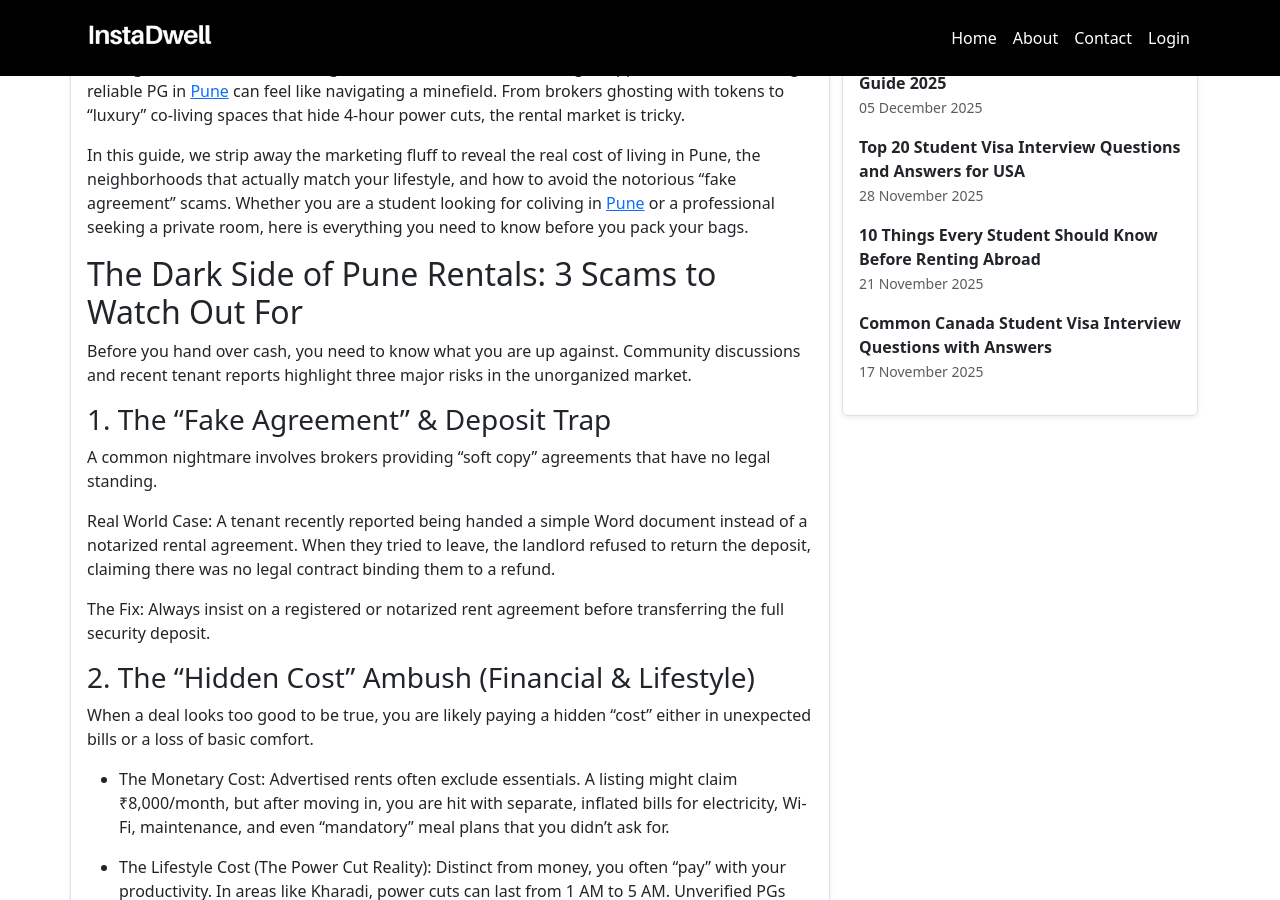
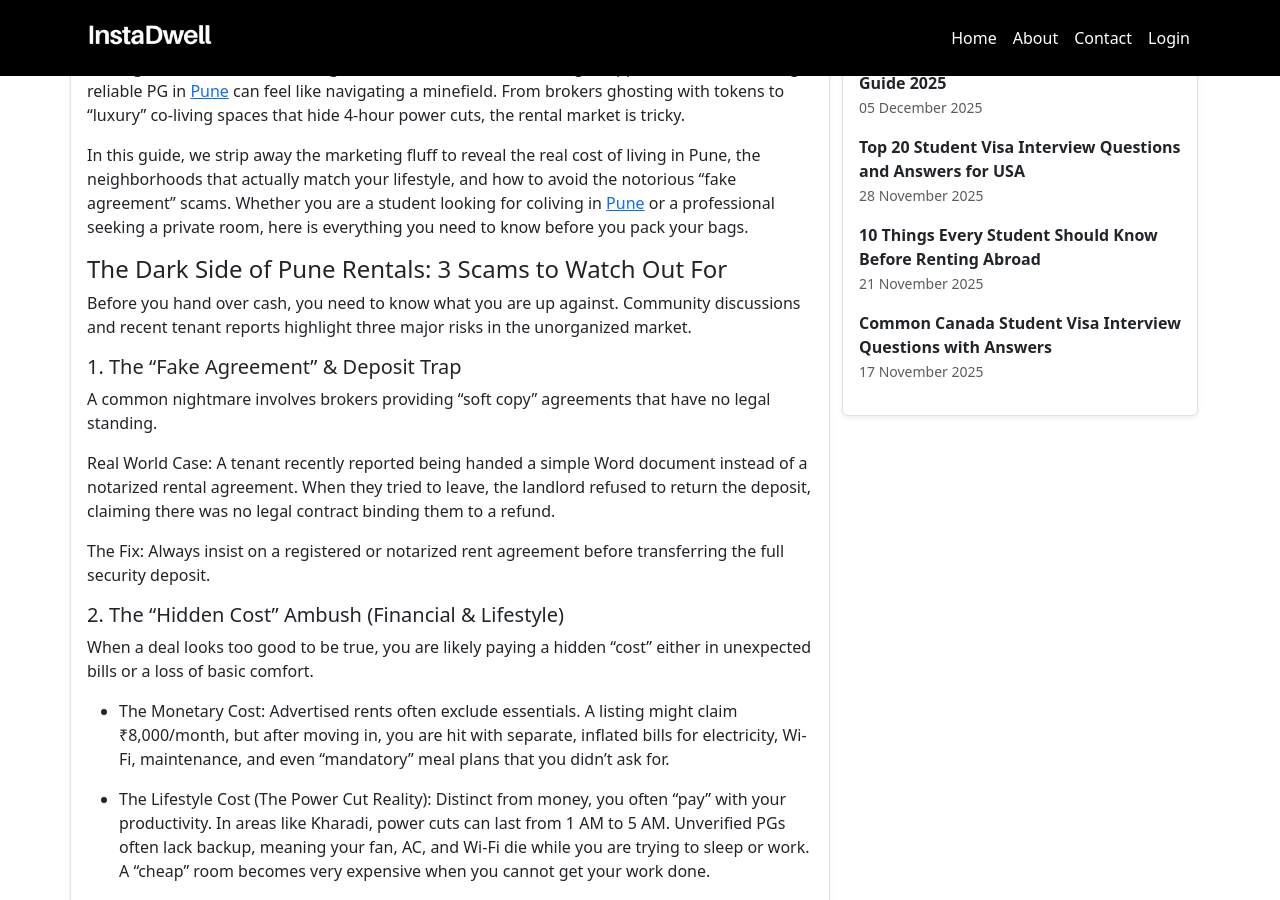
Before and after one commit to instadw/instadwell-blog, a Jekyll site: the page built from _posts/2025-12-01-how-to-find-a-safe-pg-in-pune-without-scams.md, in a window 1280 px wide and 900 px high, scrolled down 602 px. Built offline with Jekyll 4.4.1, drawn with Linux system fonts in a browser that asks for light colours.

```diff
--- a/_posts/2025-12-01-how-to-find-a-safe-pg-in-pune-without-scams.md
+++ b/_posts/2025-12-01-how-to-find-a-safe-pg-in-pune-without-scams.md
@@ -13,11 +13,11 @@ Moving to Pune offers an exciting mix of student life and booming IT opportuniti
 
 In this guide, we strip away the marketing fluff to reveal the real cost of living in Pune, the neighborhoods that actually match your lifestyle, and how to avoid the notorious "fake agreement" scams. Whether you are a student looking for coliving in [Pune](https://instadwell.com/search?country=india&lat=18.5204&lng=73.8567&location=pune) or a professional seeking a private room, here is everything you need to know before you pack your bags.
 
-## The Dark Side of Pune Rentals: 3 Scams to Watch Out For
+#### The Dark Side of Pune Rentals: 3 Scams to Watch Out For
 
 Before you hand over cash, you need to know what you are up against. Community discussions and recent tenant reports highlight three major risks in the unorganized market.
 
-### 1. The "Fake Agreement" & Deposit Trap
+##### 1. The "Fake Agreement" & Deposit Trap
 
 A common nightmare involves brokers providing "soft copy" agreements that have no legal standing.
 
@@ -25,7 +25,7 @@ Real World Case: A tenant recently reported being handed a simple Word document
 
 The Fix: Always insist on a registered or notarized rent agreement before transferring the full security deposit.
 
-### 2. The "Hidden Cost" Ambush (Financial & Lifestyle)
+##### 2. The "Hidden Cost" Ambush (Financial & Lifestyle)
 
 When a deal looks too good to be true, you are likely paying a hidden "cost" either in unexpected bills or a loss of basic comfort.
 
@@ -34,18 +34,18 @@ When a deal looks too good to be true, you are likely paying a hidden "cost" eit
 -   The Lifestyle Cost (The Power Cut Reality): Distinct from money, you often "pay" with your productivity. In areas like Kharadi, power cuts can last from 1 AM to 5 AM. Unverified PGs often lack backup, meaning your fan, AC, and Wi-Fi die while you are trying to sleep or work. A "cheap" room becomes very expensive when you cannot get your work done.
 
 
-### 3. The "No Bachelors" Last-Minute Shock
+##### 3. The "No Bachelors" Last-Minute Shock
 
 Unverified brokers often take a token amount, promising that a society allows bachelors. On moving day, the Society Management stops you at the gate.
 
 Tenant Insight: One user shared that after paying brokerage, the society guard refused entry, stating a strict "Family Only" rule that the agent conveniently "forgot" to mention.
 
 
-## Neighborhood Guide: Where Should You Live?
+#### Neighborhood Guide: Where Should You Live?
 
 Choosing the right paying guest in Pune depends entirely on your commute and lifestyle. Here is the breakdown of Pune’s top micro-markets.
 
-### For IT Professionals & Techies
+##### For IT Professionals & Techies
 
 -   [Hinjewadi](https://instadwell.com/search?lat=18.5912716&lng=73.73890899999999&location=Hinjawadi,%20Pune,%20Pimpri-Chinchwad,%20Maharashtra,%20India&city=Pune&country=India) / Wakad: The heart of Pune’s IT sector. This is ideal if you want a short commute to the major tech parks. Rents are competitive due to high supply.
 
@@ -54,7 +54,7 @@ Choosing the right paying guest in Pune depends entirely on your commute and lif
 -   [Kharadi](https://instadwell.com/search?lat=18.5539311&lng=73.9476257&location=Kharadi,%20Pune,%20Maharashtra,%20India&city=Pune&country=India): A massive IT hub, but proceed with caution regarding infrastructure, ensure your chosen co-living space has 100% Power Backup.
 
 
-### For Students & Creatives
+#### For Students & Creatives
 
 -   **Viman Nagar:** The student hub. Close to major design and management colleges and the airport. The crowd is young, and the vibe is social.
 
@@ -70,7 +70,7 @@ Choosing the right paying guest in Pune depends entirely on your commute and lif
 
 Tip: Budget listings often exclude food + utilities. Premium listings usually bundle everything.
 
-## The Amenities You Actually Need (Vs. Fluff)
+#### The Amenities You Actually Need (Vs. Fluff)
 
 When touring a property, ignore the "gaming zone" for a moment and check these critical amenities first:
 
@@ -81,15 +81,15 @@ When touring a property, ignore the "gaming zone" for a moment and check these c
 3.  **Professional Housekeeping:** "Self-cleaning" rarely works in shared spaces. Look for managed properties with daily or alternate-day housekeeping schedules.
 
 
-## How InstaDwell Fixes the Broken Process
+#### How InstaDwell Fixes the Broken Process
 
 We built InstaDwell to solve the trust deficit in the Pune rental market. We are not a brokerage firm; we are a discovery platform for verified co-living excellence.
 
-### 1. We Only List "Tech-First" Operators
+#### 1. We Only List "Tech-First" Operators
 
 We don't list random landlords. We currently partner exclusively with established, institutional-backed operators who have standardized processes, dedicated support teams, and legal accountability. This minimizes the risk of deposit theft and "fake agreements."
 
-### 2. Zero Brokerage, Direct Connection
+#### 2. Zero Brokerage, Direct Connection
 
 We hate hidden fees as much as you do.
 
@@ -100,16 +100,16 @@ We hate hidden fees as much as you do.
 -   Book: You complete the transaction with them directly. No middleman taking a cut.
 
 
-### 3. Transparent Visuals
+#### 3. Transparent Visuals
 
 The photos you see on InstaDwell come directly from the operators, ensuring you get a clear view of the amenities before you schedule a visit.
 
 
-## Frequently Asked Questions
+#### Frequently Asked Questions
 
 Here are the most common concerns Pune renters have, answered with insights from real tenant experiences.
 
-### General Questions
+##### General Questions
 
 **Q: Are there luxurious PG options near colleges like SIT?**
 
@@ -138,7 +138,7 @@ Tenant feedback is mixed. Some users complain that PG food quality declines over
 The golden rule from seasoned Pune renters is: "Don't pay any deposit before visiting." Scammers often pressure you to pay online to "block" a room. Always verify the property in person and sign a legal agreement first.
 
 
-## Conclusion: Start Your Search Safely
+#### Conclusion: Start Your Search Safely
 
 Finding a home shouldn't be a gamble. By sticking to verified operators and legitimate agreements, you can enjoy Pune’s vibrant culture without the rental horror stories.
 
```
